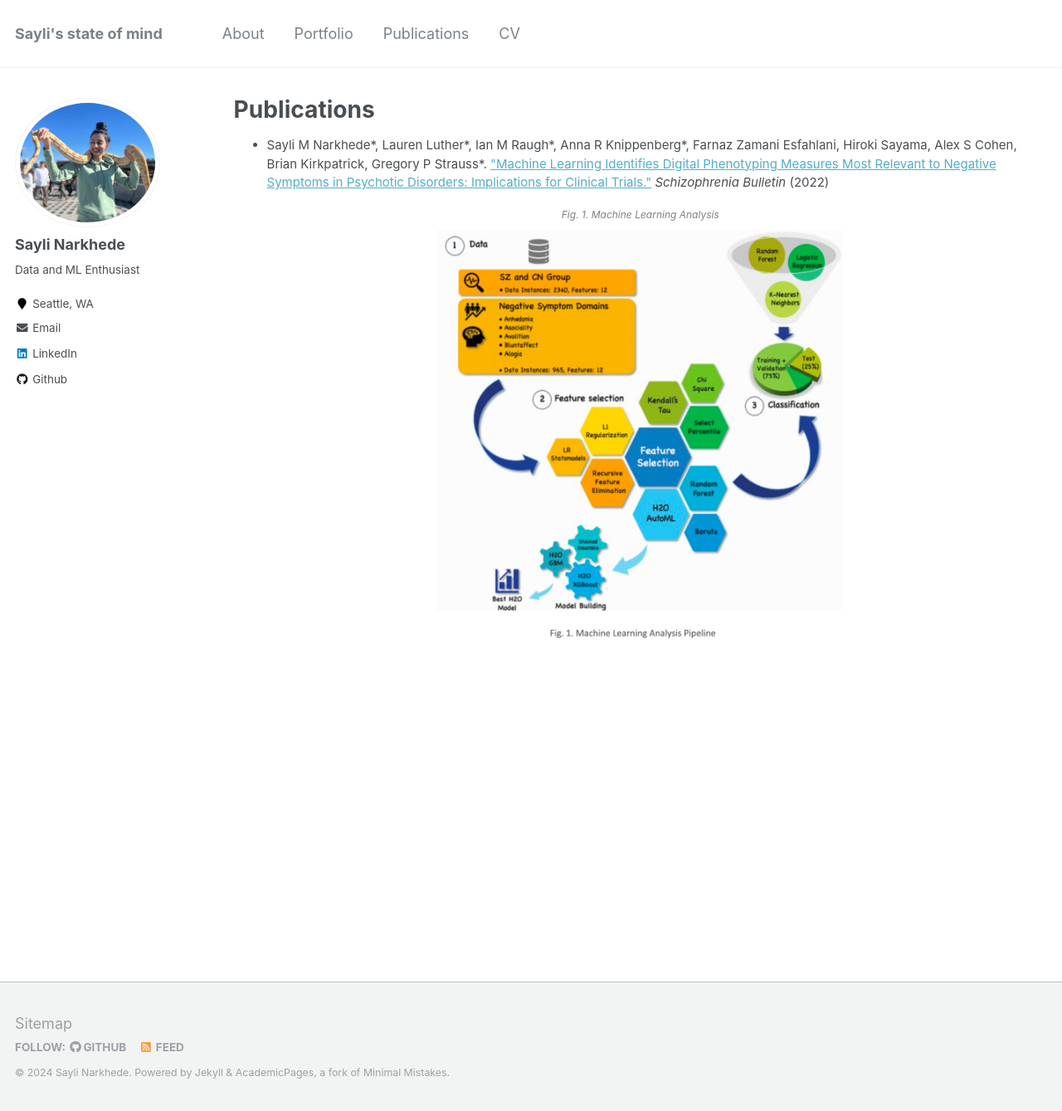
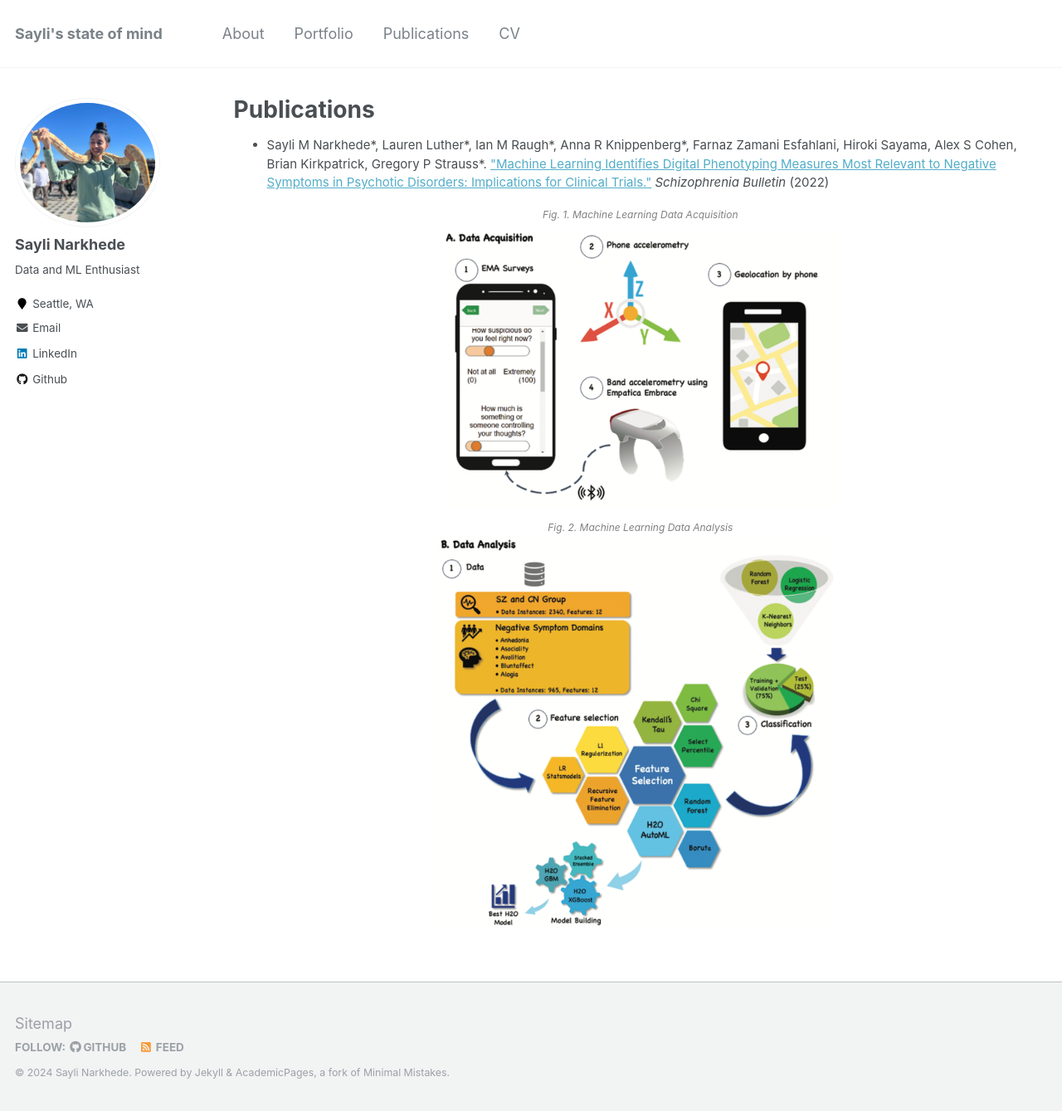
Before and after one commit to SayliMN/saylimn.github.io, a Jekyll site: the page built from _pages/publications.md, in a window 1280 px wide and 1339 px high. Shown: the whole window at 83% size. Built offline with Jekyll 4.4.1, drawn with Linux system fonts in a browser that asks for light colours.

Commit message:
add images in publications page

```diff
--- a/_pages/publications.md
+++ b/_pages/publications.md
@@ -10,6 +10,9 @@ author_profile: true
 </ul>
 
 
-<p style="font-size:12px; color:grey; font-style: italic; text-align: center;">Fig. 1. Machine Learning Analysis
-    <img src="/images/ML analysis_1.png" alt="Machine Learning Analysis" style="display: block; margin-left: auto; margin-right: auto; width: 500px;">
+<p style="font-size:12px; color:grey; font-style: italic; text-align: center;">Fig. 1. Machine Learning Data Acquisition
+    <img src="/images/data_acquisition.png" alt="Machine Learning Analysis" style="display: block; margin-left: auto; margin-right: auto; width: 500px;">
 </p>
+<p style="font-size:12px; color:grey; font-style: italic; text-align: center;">Fig. 2. Machine Learning Data Analysis
+    <img src="/images/data_analysis.png" alt="Machine Learning Analysis" style="display: block; margin-left: auto; margin-right: auto; width: 500px;">
+</p>
```
